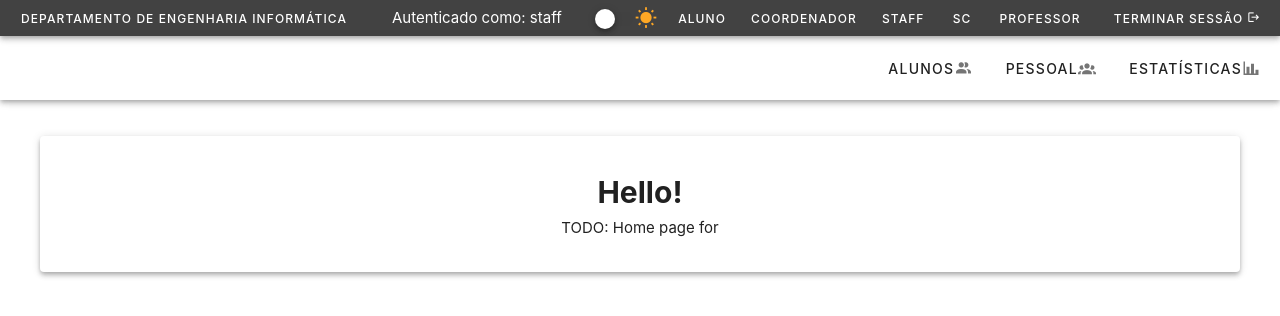
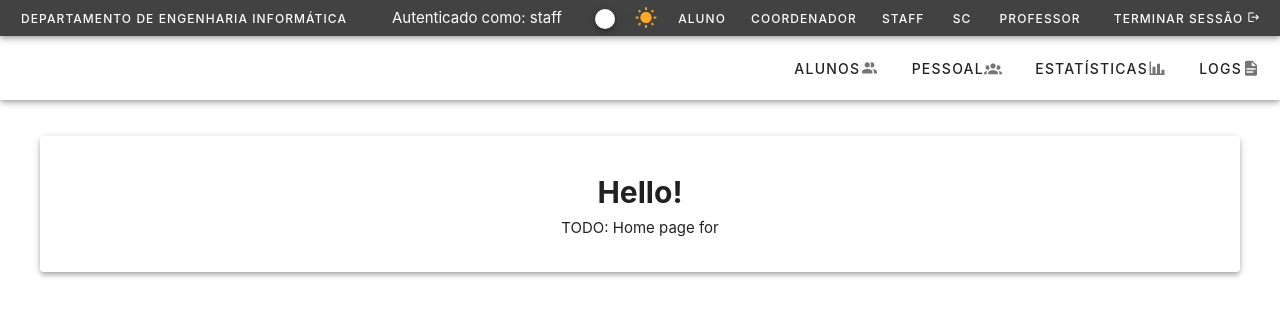
Before and after one commit to filipeoliveira05/ist-projeto-DEI, a Vue app in the folder src/frontend/: page / in a window 1280 px wide. Shown: the top 316 px of the page. Built offline with nearby package versions, Linux system fonts and the light colour scheme; no server answers.

Commit message:
feat: add logs section

```diff
--- a/src/frontend/src/components/TopBar.vue
+++ b/src/frontend/src/components/TopBar.vue
@@ -11,5 +11,6 @@ const navbarItems = [
   { name: 'Alunos', path: '/students', icon: 'mdi-account-multiple' },
   { name: 'Pessoal', path: '/people', icon: 'mdi-account-group' },
   { name: 'Estatísticas', path: '/statistics', icon: 'mdi-chart-bar' },
+  { name: 'Logs', path: '/logs', icon: 'mdi-file-document' }
 ]
 </script>
--- a/src/frontend/src/router/index.ts
+++ b/src/frontend/src/router/index.ts
@@ -1,9 +1,10 @@
 import { createRouter, createWebHistory } from 'vue-router'
 import HomeView from '../views/HomeView.vue'
-import PeopleView from '@/views/people/PeopleView.vue'
-import StatisticsView from '@/views/statistics/StatisticsView.vue'
-import StudentsView from '@/views/students/StudentsView.vue'
-import StudentsDetailsView from '@/views/students/StudentsDetailsView.vue'
+import PeopleView from '../views/people/PeopleView.vue'
+import StatisticsView from '../views/statistics/StatisticsView.vue'
+import StudentsView from '../views/students/StudentsView.vue'
+import StudentsDetailsView from '../views/students/StudentsDetailsView.vue'
+import LogsView from '../views/logs/LogsView.vue'
 
 const router = createRouter({
   history: createWebHistory(import.meta.env.BASE_URL),
@@ -32,6 +33,11 @@ const router = createRouter({
       path: '/statistics',
       name: 'statistics',
       component: StatisticsView
+    },
+    {
+      path: '/logs',
+      name: 'logs',
+      component: LogsView
     }
   ]
 })
```
